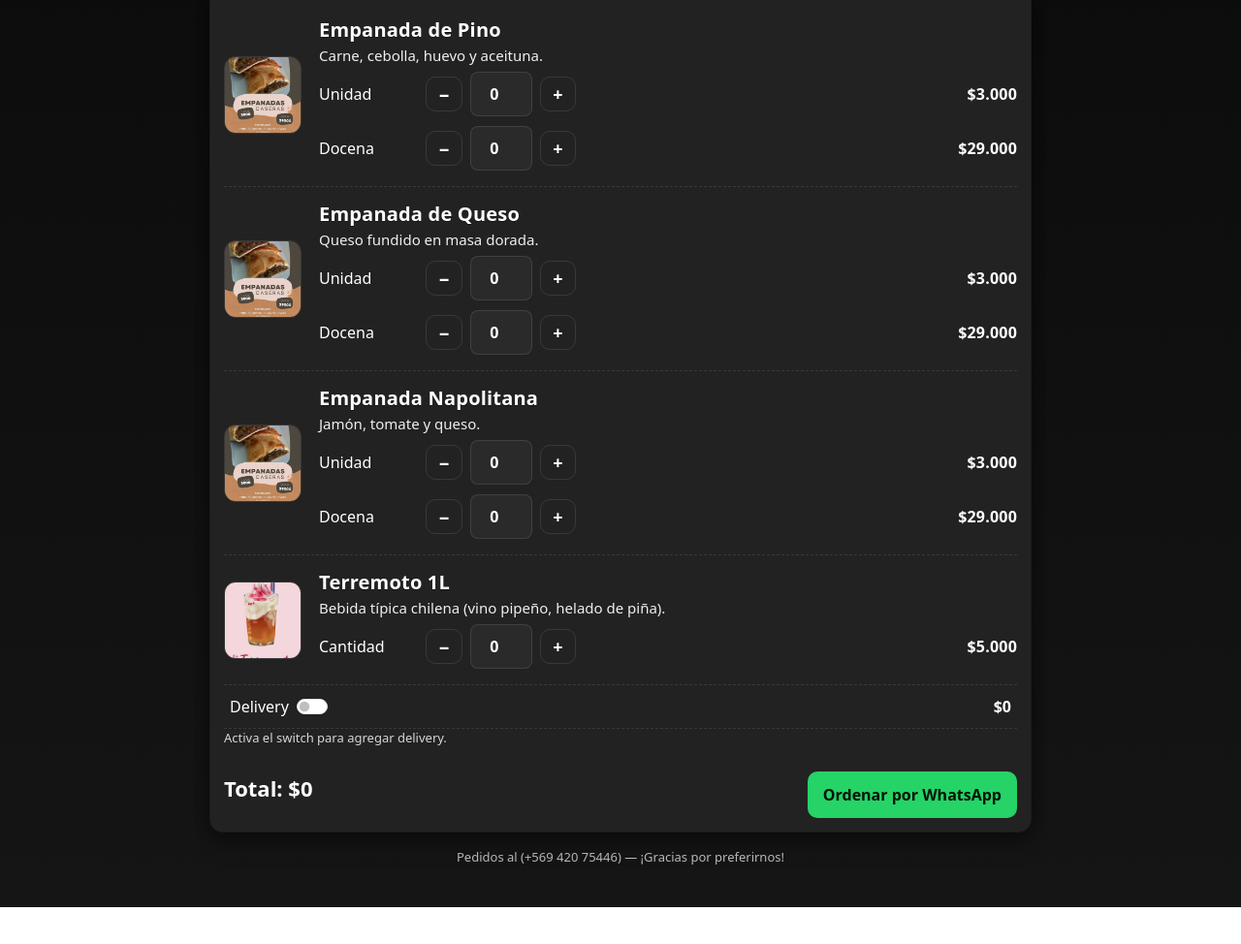
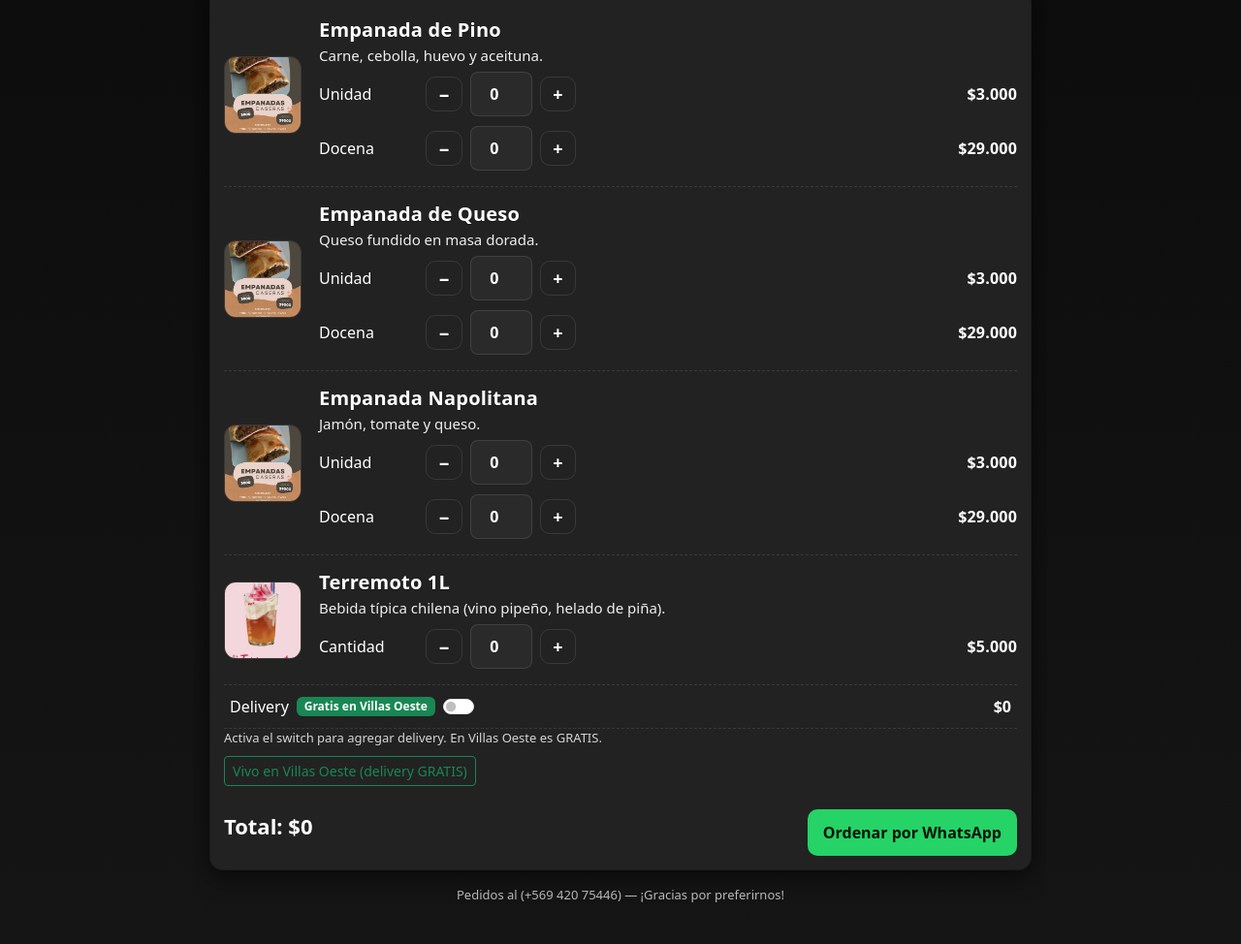
Before and after one commit to SangsterPrime/Empanadas, a plain HTML site: page index.html in a window 1280 px wide. Shown: the part 156-1130 px from the top of the page at 97% size. Before the commit the page ends 1092 px from the top, so only its background shows below. Drawn offline with nearby package versions, Linux system fonts and the light colour scheme.

Commit message:
Implementar opciones de entrega para Villas Oeste
añadir opciones de envió gratis para zonas

```diff
--- a/index.html
+++ b/index.html
@@ -226,13 +226,20 @@
       <div class="delivery-row">
         <div class="d-flex align-items-center gap-2">
           <span class="delivery-label">Delivery</span>
-          <div class="form-check form-switch m-0">
+          <span class="badge bg-success">Gratis en Villas Oeste</span>
+          <div class="form-check form-switch m-0" title="Activa para envío a domicilio">
             <input class="form-check-input" type="checkbox" id="deliveryCheck" aria-label="Activar delivery">
           </div>
         </div>
         <span class="delivery-price delivery-off" id="deliveryPrice">$0</span>
       </div>
-      <div class="small">Activa el switch para agregar delivery.</div>
+  <output class="small d-block" id="deliveryHelp">Activa el switch para agregar delivery. En Villas Oeste es GRATIS.</output>
+      <!-- Villas Oeste: delivery gratis -->
+      <div class="mt-2">
+        <button type="button" class="btn btn-outline-success btn-sm" id="villasBtn" aria-pressed="false" title="Si vives en Villas Oeste, tu delivery es gratis">
+          Vivo en Villas Oeste (delivery GRATIS)
+        </button>
+      </div>
 
       <div class="summary">
          <span class="total">Total: <span id="totalAmount">$0</span></span>
@@ -251,6 +258,8 @@
       docena_pino: 29000, docena_queso: 29000, docena_napolitana: 29000,
       terremoto: 5000, delivery: 2000
     };
+  // Flag: si es de Villas Oeste, el delivery es gratis
+  let villasGratis = false;
 
     // Utilidades
     const CLP = new Intl.NumberFormat('es-CL', { style: 'currency', currency: 'CLP', maximumFractionDigits: 0 });
@@ -270,57 +279,91 @@
       return parseInt(q(id)?.value) || 0;
     }
 
-    function updateTotal(){
-      const qtyPino = readInt('qty_pino');
-      const qtyQueso = readInt('qty_queso');
-      const qtyNapolitana = readInt('qty_napolitana');
-      const qtyDocenaPino = readInt('qty_docena_pino');
-      const qtyDocenaQueso = readInt('qty_docena_queso');
-      const qtyDocenaNapolitana = readInt('qty_docena_napolitana');
-      const qtyTerremoto = readInt('qty_terremoto');
-      const deliveryChecked = q('deliveryCheck')?.checked;
-      const delivery = deliveryChecked ? prices.delivery : 0;
+    // Helpers para simplificar la lógica
+    function getQuantities(){
+      return {
+        qtyPino: readInt('qty_pino'),
+        qtyQueso: readInt('qty_queso'),
+        qtyNapolitana: readInt('qty_napolitana'),
+        qtyDocenaPino: readInt('qty_docena_pino'),
+        qtyDocenaQueso: readInt('qty_docena_queso'),
+        qtyDocenaNapolitana: readInt('qty_docena_napolitana'),
+        qtyTerremoto: readInt('qty_terremoto')
+      };
+    }
 
-      const total =
-        qtyPino * prices.pino +
-        qtyQueso * prices.queso +
-        qtyNapolitana * prices.napolitana +
-        qtyDocenaPino * prices.docena_pino +
-        qtyDocenaQueso * prices.docena_queso +
-        qtyDocenaNapolitana * prices.docena_napolitana +
-        qtyTerremoto * prices.terremoto +
-        delivery;
+    function isDeliveryChecked(){
+      return !!q('deliveryCheck')?.checked;
+    }
 
-      // Total visible
-      q('totalAmount').textContent = formatCurrency(total);
+    function calcDelivery(deliveryChecked){
+      if (!deliveryChecked) return 0;
+      return villasGratis ? 0 : prices.delivery;
+    }
 
-      // Mostrar precio de delivery dinámico
+    function calcTotal(qu, delivery){
+      return qu.qtyPino * prices.pino +
+             qu.qtyQueso * prices.queso +
+             qu.qtyNapolitana * prices.napolitana +
+             qu.qtyDocenaPino * prices.docena_pino +
+             qu.qtyDocenaQueso * prices.docena_queso +
+             qu.qtyDocenaNapolitana * prices.docena_napolitana +
+             qu.qtyTerremoto * prices.terremoto +
+             delivery;
+    }
+
+    function updateDeliveryUI(deliveryChecked, delivery){
       const delEl = q('deliveryPrice');
-      if (delEl){
-        delEl.textContent = formatCurrency(delivery);
+      if (!delEl) return;
+      delEl.textContent = (deliveryChecked && villasGratis) ? 'Gratis' : formatCurrency(delivery);
+      if (deliveryChecked && villasGratis) {
+        delEl.classList.remove('delivery-off');
+      } else {
         delEl.classList.toggle('delivery-off', !deliveryChecked);
       }
-
-      buildWhatsAppLink({ qtyPino, qtyQueso, qtyNapolitana, qtyDocenaPino, qtyDocenaQueso, qtyDocenaNapolitana, qtyTerremoto, delivery, total });
     }
 
-    function buildWhatsAppLink(d){
-      let msg = "Hola! Quiero pedir:\n";
-      if (d.qtyPino>0) msg += `- ${d.qtyPino} Empanada(s) de Pino\n`;
-      if (d.qtyQueso>0) msg += `- ${d.qtyQueso} Empanada(s) de Queso\n`;
-      if (d.qtyNapolitana>0) msg += `- ${d.qtyNapolitana} Empanada(s) Napolitana\n`;
-      if (d.qtyDocenaPino>0) msg += `- ${d.qtyDocenaPino} Docena(s) de Pino\n`;
-      if (d.qtyDocenaQueso>0) msg += `- ${d.qtyDocenaQueso} Docena(s) de Queso\n`;
-      if (d.qtyDocenaNapolitana>0) msg += `- ${d.qtyDocenaNapolitana} Docena(s) Napolitana\n`;
-      if (d.qtyTerremoto>0) msg += `- ${d.qtyTerremoto} Terremoto(s) 1L\n`;
-      if (d.delivery>0) msg += `- Con delivery\n`;
-      msg += `Total: ${formatCurrency(d.total)}`;
-      const wa = q('whatsappBtn');
-      if (wa) wa.href = `https://wa.me/${phone}?text=${encodeURIComponent(msg)}`;
+    function updateHelpMessage(deliveryChecked){
+      const help = q('deliveryHelp');
+      if (!help) return;
+      let helpMsg = '';
+      if (villasGratis) {
+        helpMsg = 'Villas Oeste activo: tu delivery es GRATIS.';
+      } else if (deliveryChecked) {
+        helpMsg = `Delivery con costo fijo de ${formatCurrency(prices.delivery)} en otras zonas.`;
+      } else {
+        helpMsg = 'Activa el switch para agregar delivery. En Villas Oeste es GRATIS.';
+      }
+      if ('value' in help) help.value = helpMsg; else help.textContent = helpMsg;
+    }
+
+
+
+    function updateTotal(){
+      const qu = getQuantities();
+      const deliveryChecked = isDeliveryChecked();
+      const delivery = calcDelivery(deliveryChecked);
+      const total = calcTotal(qu, delivery);
+
+      q('totalAmount').textContent = formatCurrency(total);
+      updateDeliveryUI(deliveryChecked, delivery);
+      updateHelpMessage(deliveryChecked);
+
+      buildWhatsAppLink({ ...qu, delivery, total });
+    }
+
+    // Botón Villas Oeste: estado visual y texto
+    function setVillasBtnState(){
+      const btn = q('villasBtn');
+      if (!btn) return;
+      btn.setAttribute('aria-pressed', String(villasGratis));
+      btn.classList.toggle('btn-success', villasGratis);
+      btn.classList.toggle('btn-outline-success', !villasGratis);
+      btn.textContent = villasGratis ? 'Villas Oeste activado ✓ — delivery gratis' : 'Vivo en Villas Oeste (delivery GRATIS)';
     }
 
     // Listeners
-    ['pino','queso','napolitana','docena_pino','docena_queso','docena_napolitana','terremoto'].forEach(id=>{
+    ;['pino','queso','napolitana','docena_pino','docena_queso','docena_napolitana','terremoto'].forEach(id=>{
       const el = q('qty_'+id);
       if (el){
         el.addEventListener('input', updateTotal);
@@ -328,7 +371,15 @@
       }
     });
     q('deliveryCheck')?.addEventListener('change', updateTotal);
+    q('villasBtn')?.addEventListener('click', () => {
+      villasGratis = !villasGratis;
+      if (villasGratis && q('deliveryCheck')) q('deliveryCheck').checked = true;
+      setVillasBtnState();
+      updateTotal();
+    });
 
+    // Init
+    setVillasBtnState();
     updateTotal();
   </script>
 </body>
```
